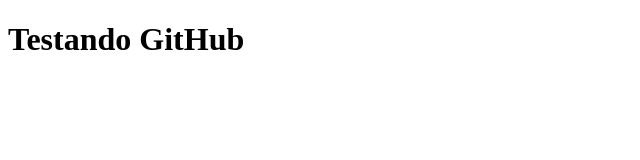
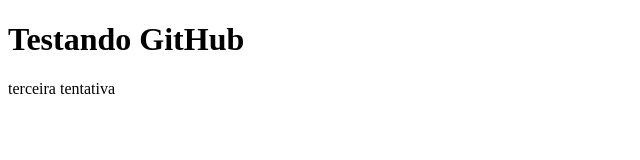
Before and after one commit to Guilherme5G/Aula2, a plain HTML site: page index.html in a window 1280 px wide. Shown: the whole page, without its empty margins (0-640 px from the left). Drawn offline with Linux system fonts and the light colour scheme.

Commit message:
terceira tentativa

```diff
--- a/index.html
+++ b/index.html
@@ -7,6 +7,6 @@
 </head>
 <body>
     <h1>Testando GitHub</h1>
-
+   <p>terceira tentativa</p>
 </body>
 </html>
```
